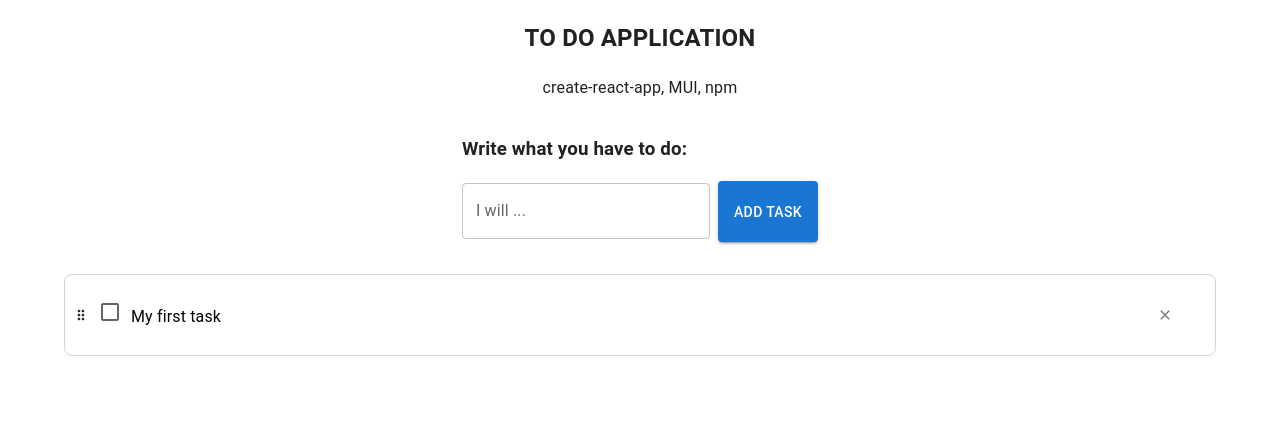
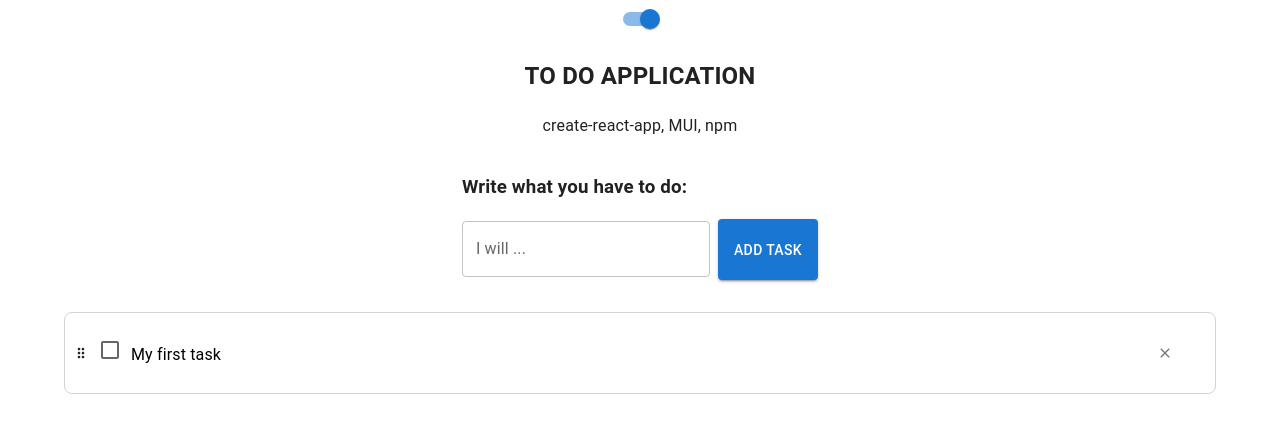
Before and after one commit to bakhtyiar/To-do-list, a React (Create React App) app: page / in a window 1280 px wide. Shown: the top 432 px of the page. Built offline with nearby package versions, Linux system fonts and the light colour scheme.

Commit message:
Added base for color theming

```diff
--- a/src/App.js
+++ b/src/App.js
@@ -1,13 +1,43 @@
 import "./App.css";
+import SettingControls from "./SettingControls/SettingControls.jsx";
 import Header from "./Header/Header.jsx";
 import ToDoBody from "./ToDoBody/ToDoBody.jsx";
 import CssBaseline from "@mui/material/CssBaseline";
 import Container from "@mui/material/Container";
 import Box from "@mui/material/Box";
+import { ThemeProvider, createTheme } from "@mui/material/styles";
+// import useMediaQuery from "@mui/material/useMediaQuery";
+import { useState, useMemo, createContext } from "react";
+
+export const ColorModeContext = createContext({ toggleColorMode: () => {}, theme: "light"});
 
 function App() {
+	// const prefersDarkMode = useMediaQuery("(prefers-color-scheme: dark)");
+	const [mode, setMode] = useState("light");
+	const colorMode = useMemo(
+		() => ({
+			// The dark mode switch would invoke this method
+			toggleColorMode: () => {
+				setMode((prevMode) => (prevMode === "light" ? "dark" : "light"));
+			},
+			theme: mode,
+		}),
+		[mode]
+	);
+	const theme = useMemo(
+		() =>
+			createTheme({
+				palette: {
+					mode,
+				},
+			}),
+		[mode]
+	);
+
 	return (
 		<article className="App">
+			<ColorModeContext.Provider value={colorMode}>
+				<ThemeProvider theme={theme}>
 					<CssBaseline />
 					<Container fixed>
 						<Box
@@ -18,10 +48,16 @@ function App() {
 								alignItems: "center",
 							}}
 						>
+							<SettingControls
+								toggleColorMode={colorMode.toggleColorMode}
+								theme={mode}
+							/>
 							<Header />
 							<ToDoBody />
 						</Box>
 					</Container>
+				</ThemeProvider>
+			</ColorModeContext.Provider>
 		</article>
 	);
 }
--- /dev/null
+++ b/src/SettingControls/SettingControls.jsx
@@ -0,0 +1,25 @@
+import PropTypes from "prop-types";
+import Switch from "@mui/material/Switch";
+
+const SettingControls = (props) => {
+	const handleChange = () => {
+		props.toggleColorMode();
+	};
+
+	return (
+		<div>
+			<Switch
+				checked={props.theme === "light" ? true : false}
+				onChange={handleChange}
+				inputProps={{ "aria-label": "switch-theme" }}
+			/>
+		</div>
+	);
+};
+
+SettingControls.propTypes = {
+	theme: PropTypes.string.isRequired,
+	toggleColorMode: PropTypes.func,
+};
+
+export default SettingControls;
--- a/src/ToDoBody/ToDoList/ToDoListItem/ToDoListItem.css
+++ b/src/ToDoBody/ToDoList/ToDoListItem/ToDoListItem.css
@@ -14,7 +14,6 @@
 	width: calc(100% - 124px);
 	word-wrap: break-word;
 	align-self: center;
-	color: black;
 	flex-shrink: 1;
 }
 
--- a/src/ToDoBody/ToDoList/ToDoListItem/ToDoListItem.jsx
+++ b/src/ToDoBody/ToDoList/ToDoListItem/ToDoListItem.jsx
@@ -5,9 +5,11 @@ import CloseIcon from "@mui/icons-material/Close";
 import DragIndicatorIcon from "@mui/icons-material/DragIndicator";
 import "./ToDoListItem.css";
 import TextField from "@mui/material/TextField";
-import { useRef, useState, useEffect } from "react";
+import { useRef, useState, useEffect, useContext } from "react";
+import { ColorModeContext } from "../../../App";
 
 export default function ToDoListItem(props) {
+	const colorMode = useContext(ColorModeContext);
 	const [isEditing, setIsEditing] = useState(false);
 	const textFieldRef = useRef();
 	const pRef = useRef();
@@ -21,6 +23,7 @@ export default function ToDoListItem(props) {
 
 	const checkTask = (id) => {
 		props.checkTask(id);
+		console.log(colorMode);
 	};
 
 	const updateTask = (e) => {
@@ -76,11 +79,19 @@ export default function ToDoListItem(props) {
 				inputRef={textFieldRef}
 			/>
 			<p
-				style={{
-					textDecoration: props.checked ? "line-through" : "none",
-					color: props.checked ? "lightGray" : "initial",
-					display: isEditing ? "none" : "block",
-				}}
+				style={
+					colorMode["theme"] === "light"
+						? {
+								textDecoration: props.checked ? "line-through" : "none",
+								color: props.checked ? "lightGray" : "black",
+								display: isEditing ? "none" : "block",
+							}
+						: {
+								textDecoration: props.checked ? "line-through" : "none",
+								color: props.checked ? "darkGray" : "white",
+								display: isEditing ? "none" : "block",
+							}
+				}
 				className="task-item__p"
 				onClick={startEditing}
 				aria-hidden="true"
```
Lines whose indentation alone changed are shown as unchanged.
